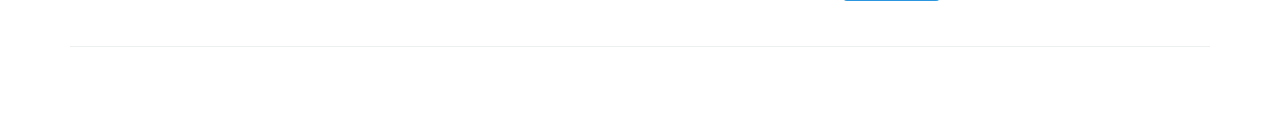
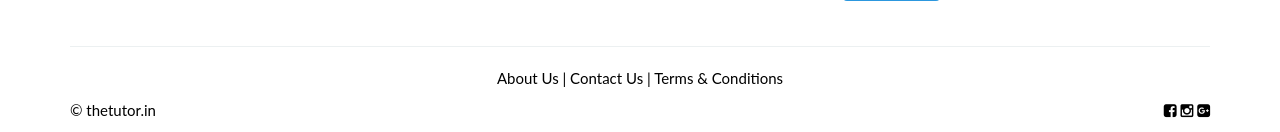
Before and after one commit to architbakliwal/The-Tutor, a PHP site: page /thetutor/teacher.html in a window 1280 px wide. Shown: the part 1899-2031 px from the top of the page. Run offline with PHP 8.4, Linux system fonts and the light colour scheme; some libraries are stand-ins or nearby versions.

Commit message:
Adding Instagram and Google+ links. Updating audit to capture student location.

```diff
--- a/css/main.css
+++ b/css/main.css
@@ -157,6 +157,11 @@
 
 footer {
     font-size: 15px;
+}
+
+footer a,
+footer p {
+    color: #000000;
 }
 
 
--- a/footer.php
+++ b/footer.php
@@ -8,6 +8,8 @@
         <span>&copy; thetutor.in <?php echo $year ?></span>
         <span style="float:right">
             <a href="http://facebook.com/thetutorcompany" target="_blank"><i class="fa fa-facebook-square"></i></a>
+            <a href="http://instagram.com/thetutor.in" target="_blank"><i class="fa fa-instagram"></i></a>
+            <a href="https://plus.google.com/+thetutorinMumbai" target="_blank"><i class="fa fa-google-plus-square"></i></a>
         </span>
     </p>
 </footer>
--- a/js/main.js
+++ b/js/main.js
@@ -296,7 +296,9 @@ jQuery(document).ready(function($) {
             url: "viewmore-data.php",
             data: {
                 'uid': itemID,
-                'sid': studentID
+                'sid': studentID,
+                'latitude': latitude,
+                'longitude': longitude
             },
             success: function(responseText, statusText, xhr) {
                 if (isValid(responseText)) {
--- a/teacher.html
+++ b/teacher.html
@@ -252,7 +252,21 @@
                     </div>
                 </div>
                 <hr>
-                        <?php include 'footer.php'; ?>
+                <footer>
+                    <p style="text-align: center">
+                        <span><a href="aboutus.php">About Us</a></span> |
+                        <span><a href="contactus.php">Contact Us</a></span> |
+                        <span><a href="terms.php">Terms & Conditions</a></span>
+                    </p>
+                    <p>
+                        <span>&copy; thetutor.in <?php echo $year ?></span>
+                        <span style="float:right">
+                                    <a href="http://facebook.com/thetutorcompany" target="_blank"><i class="fa fa-facebook-square"></i></a>
+                                    <a href="http://instagram.com/thetutor.in" target="_blank"><i class="fa fa-instagram"></i></a>
+                                    <a href="https://plus.google.com/+thetutorinMumbai" target="_blank"><i class="fa fa-google-plus-square"></i></a>
+                                </span>
+                    </p>
+                </footer>
             </div>
             <!-- /container -->
         </div>
--- a/thetutor.sql
+++ b/thetutor.sql
@@ -31,6 +31,8 @@ CREATE TABLE IF NOT EXISTS `audit` (
   `uid` int(11) NOT NULL AUTO_INCREMENT,
   `student_id` varchar(255) NOT NULL,
   `teacher_id` varchar(255) DEFAULT NULL,
+  `student_latitude` varchar(255) DEFAULT NULL,
+  `student_longitude` varchar(255) DEFAULT NULL,
   `created_time` datetime DEFAULT NULL,
   PRIMARY KEY (`uid`)
 ) ENGINE=MyISAM DEFAULT CHARSET=latin1 AUTO_INCREMENT=1 ;
--- a/viewmore-data.php
+++ b/viewmore-data.php
@@ -5,9 +5,13 @@ $json_response = array();
 
 $uid = strip_tags( trim( $_POST["uid"] ) );
 $sid = strip_tags( trim( $_POST["sid"] ) );
+$lat = strip_tags( trim( $_POST["latitude"] ) );
+$lng = strip_tags( trim( $_POST["longitude"] ) );
 
 $finaluid = htmlspecialchars( $uid, ENT_QUOTES, 'UTF-8' );
 $finalsid = htmlspecialchars( $sid, ENT_QUOTES, 'UTF-8' );
+$finallat = htmlspecialchars( $lat, ENT_QUOTES, 'UTF-8' );
+$finallng = htmlspecialchars( $lng, ENT_QUOTES, 'UTF-8' );
 
 $sqlsearch = "SELECT * FROM `teacher` WHERE `uid` = " . $finaluid;
 
@@ -22,7 +26,7 @@ while ($row = mysql_fetch_array($selectsearch, MYSQL_ASSOC)) {
   array_push($json_response,$row);
 }
 
-$sqlaudit = "INSERT INTO `audit`(`student_id`, `teacher_id`, `created_time`) VALUES ('".mysql_real_escape_string( $finalsid )."', '".mysql_real_escape_string( $finaluid )."', '".mysql_real_escape_string( $now )."')";
+$sqlaudit = "INSERT INTO `audit`(`student_id`, `teacher_id`, `student_latitude`, `student_longitude`, `created_time`) VALUES ('".mysql_real_escape_string( $finalsid )."', '".mysql_real_escape_string( $finaluid )."', '".mysql_real_escape_string( $finallat )."', '".mysql_real_escape_string( $finallng )."', '".mysql_real_escape_string( $now )."')";
 
 $insertaudit = mysql_query( $sqlaudit );
 
```
Lines whose indentation alone changed are shown as unchanged.
